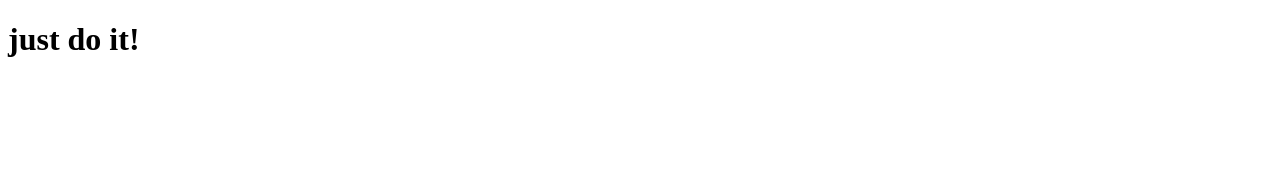
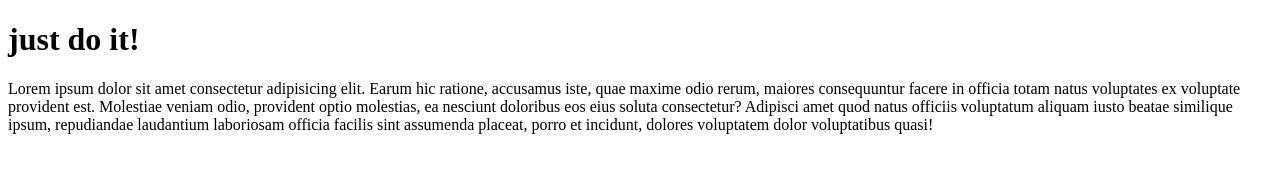
Before and after one commit to pritamdev-bit/learn-git, a plain HTML site: page index.html in a window 1280 px wide. Drawn offline with Linux system fonts and the light colour scheme.

Commit message:
Update index.html

```diff
--- a/index.html
+++ b/index.html
@@ -7,5 +7,6 @@
 </head>
 <body>
     <h1>just do it!</h1>
+    <p>Lorem ipsum dolor sit amet consectetur adipisicing elit. Earum hic ratione, accusamus iste, quae maxime odio rerum, maiores consequuntur facere in officia totam natus voluptates ex voluptate provident est. Molestiae veniam odio, provident optio molestias, ea nesciunt doloribus eos eius soluta consectetur? Adipisci amet quod natus officiis voluptatum aliquam iusto beatae similique ipsum, repudiandae laudantium laboriosam officia facilis sint assumenda placeat, porro et incidunt, dolores voluptatem dolor voluptatibus quasi!</p>
 </body>
 </html>
```
